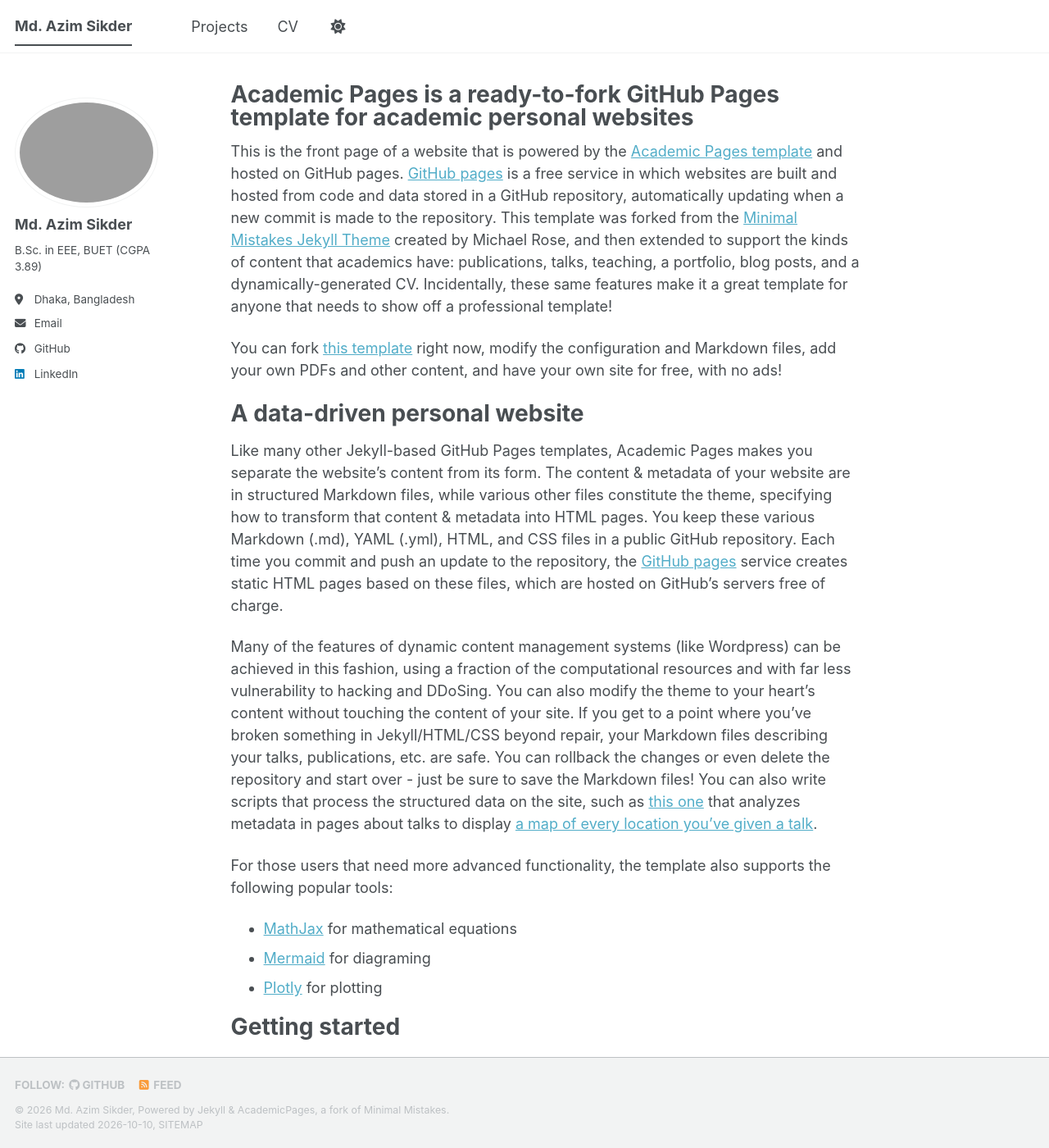
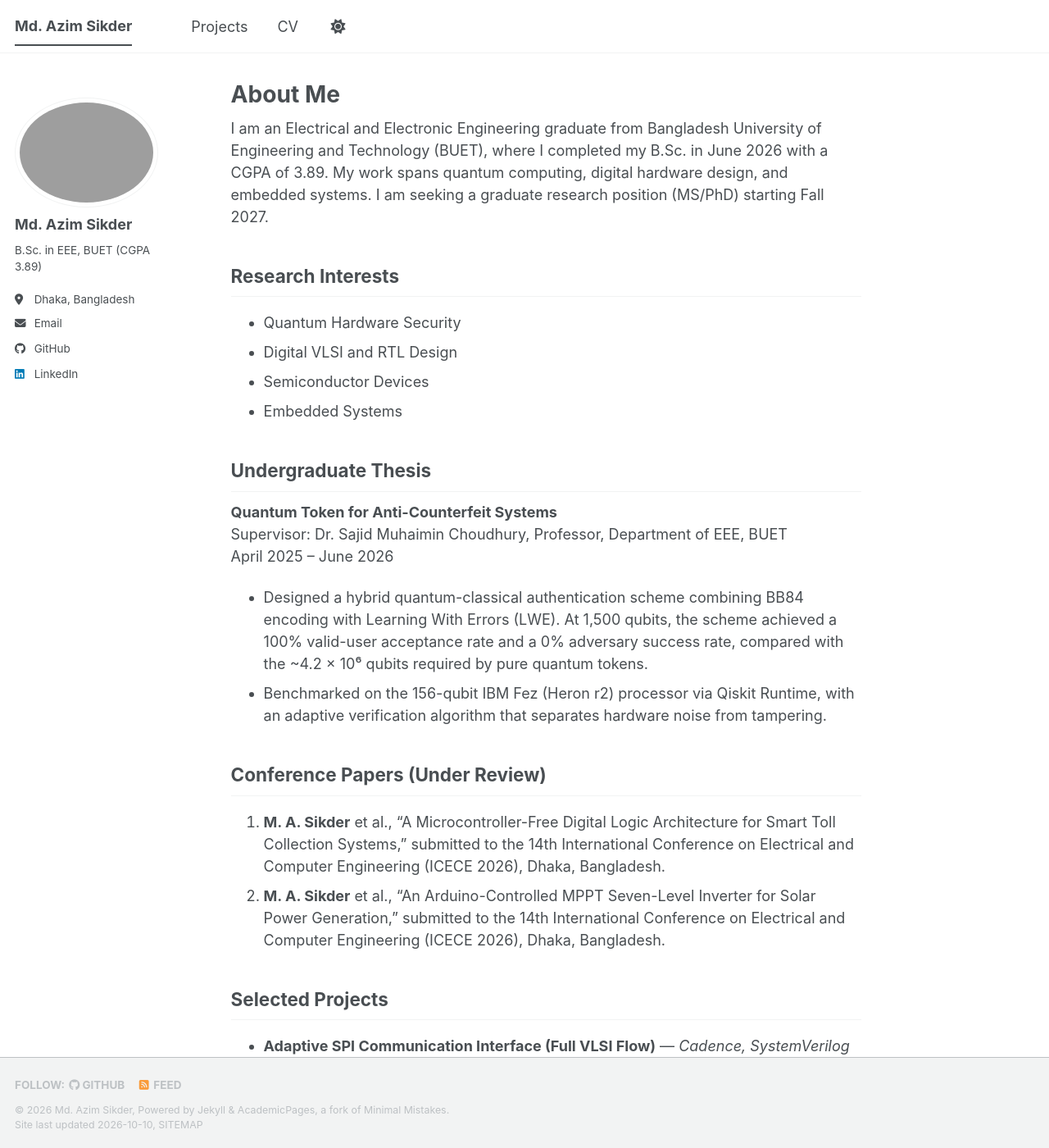
Before and after one commit to azimSikder/azimsikder.github.io, a Jekyll site: the page built from _pages/about.md, in a window 1280 px wide and 1400 px high. Shown: the whole window at 82% size. Built offline with Jekyll 4.4.1, drawn with Linux system fonts in a browser that asks for light colours; a style sheet for code colours, icons or effects is not loaded; some of the changed text lies outside the part shown.

Commit message:
Update about.md

```diff
--- a/_pages/about.md
+++ b/_pages/about.md
@@ -1,56 +1,69 @@
 ---
 permalink: /
-title: "Academic Pages is a ready-to-fork GitHub Pages template for academic personal websites"
+title: "About Me"
 author_profile: true
 redirect_from:
   - /about/
   - /about.html
 ---
 
-This is the front page of a website that is powered by the [Academic Pages template](https://github.com/academicpages/academicpages.github.io) and hosted on GitHub pages. [GitHub pages](https://pages.github.com) is a free service in which websites are built and hosted from code and data stored in a GitHub repository, automatically updating when a new commit is made to the repository. This template was forked from the [Minimal Mistakes Jekyll Theme](https://mmistakes.github.io/minimal-mistakes/) created by Michael Rose, and then extended to support the kinds of content that academics have: publications, talks, teaching, a portfolio, blog posts, and a dynamically-generated CV. Incidentally, these same features make it a great template for anyone that needs to show off a professional template!
+I am an Electrical and Electronic Engineering graduate from Bangladesh University of Engineering and Technology (BUET), where I completed my B.Sc. in June 2026 with a CGPA of 3.89. My work spans quantum computing, digital hardware design, and embedded systems. I am seeking a graduate research position (MS/PhD) starting Fall 2027.
 
- You can fork [this template](https://github.com/academicpages/academicpages.github.io) right now, modify the configuration and Markdown files, add your own PDFs and other content, and have your own site for free, with no ads!
+## Research Interests
 
-A data-driven personal website
-======
-Like many other Jekyll-based GitHub Pages templates, Academic Pages makes you separate the website's content from its form. The content & metadata of your website are in structured Markdown files, while various other files constitute the theme, specifying how to transform that content & metadata into HTML pages. You keep these various Markdown (.md), YAML (.yml), HTML, and CSS files in a public GitHub repository. Each time you commit and push an update to the repository, the [GitHub pages](https://pages.github.com/) service creates static HTML pages based on these files, which are hosted on GitHub's servers free of charge.
+- Quantum Hardware Security
+- Digital VLSI and RTL Design
+- Semiconductor Devices
+- Embedded Systems
 
-Many of the features of dynamic content management systems (like Wordpress) can be achieved in this fashion, using a fraction of the computational resources and with far less vulnerability to hacking and DDoSing. You can also modify the theme to your heart's content without touching the content of your site. If you get to a point where you've broken something in Jekyll/HTML/CSS beyond repair, your Markdown files describing your talks, publications, etc. are safe. You can rollback the changes or even delete the repository and start over - just be sure to save the Markdown files! You can also write scripts that process the structured data on the site, such as [this one](https://github.com/academicpages/academicpages.github.io/blob/master/talkmap.ipynb) that analyzes metadata in pages about talks to display [a map of every location you've given a talk](https://academicpages.github.io/talkmap.html).
+## Undergraduate Thesis
 
-For those users that need more advanced functionality, the template also supports the following popular tools:
-- [MathJax](https://www.mathjax.org/) for mathematical equations
-- [Mermaid](https://mermaid.js.org/) for diagraming
-- [Plotly](https://plotly.com/javascript/) for plotting
+**Quantum Token for Anti-Counterfeit Systems**
+Supervisor: Dr. Sajid Muhaimin Choudhury, Professor, Department of EEE, BUET
+April 2025 – June 2026
 
-Getting started
-======
-1. Register a GitHub account if you don't have one and confirm your e-mail (required!)
-1. Fork [this template](https://github.com/academicpages/academicpages.github.io) by clicking the "Use this template" button in the top right.
-1. Go to the repository's settings (rightmost item in the tabs that start with "Code", should be below "Unwatch"). Rename the repository "[your GitHub username].github.io", which will also be your website's URL.
-1. Set site-wide configuration and create content & metadata (see below -- also see [this set of diffs](https://archive.is/3TPas) showing what files were changed to set up [an example site](https://getorg-testacct.github.io) for a user with the username "getorg-testacct")
-1. Upload any files (like PDFs, .zip files, etc.) to the files/ directory. They will appear at https://[your GitHub username].github.io/files/example.pdf.
-1. Check status by going to the repository settings, in the "GitHub pages" section
+- Designed a hybrid quantum-classical authentication scheme combining BB84 encoding with Learning With Errors (LWE). At 1,500 qubits, the scheme achieved a 100% valid-user acceptance rate and a 0% adversary success rate, compared with the ~4.2 × 10⁶ qubits required by pure quantum tokens.
+- Benchmarked on the 156-qubit IBM Fez (Heron r2) processor via Qiskit Runtime, with an adaptive verification algorithm that separates hardware noise from tampering.
 
-Site-wide configuration
-------
-The main configuration file for the site is in the base directory in [_config.yml](https://github.com/academicpages/academicpages.github.io/blob/master/_config.yml), which defines the content in the sidebars and other site-wide features. You will need to replace the default variables with ones about yourself and your site's github repository. The configuration file for the top menu is in [_data/navigation.yml](https://github.com/academicpages/academicpages.github.io/blob/master/_data/navigation.yml). For example, if you don't have a portfolio or blog posts, you can remove those items from that navigation.yml file to remove them from the header.
+## Conference Papers (Under Review)
 
-Create content & metadata
-------
-For site content, there is one Markdown file for each type of content, which are stored in directories like _publications, _talks, _posts, _teaching, or _pages. For example, each talk is a Markdown file in the [_talks directory](https://github.com/academicpages/academicpages.github.io/tree/master/_talks). At the top of each Markdown file is structured data in YAML about the talk, which the theme will parse to do lots of cool stuff. The same structured data about a talk is used to generate the list of talks on the [Talks page](https://academicpages.github.io/talks), each [individual page](https://academicpages.github.io/talks/2012-03-01-talk-1) for specific talks, the talks section for the [CV page](https://academicpages.github.io/cv), and the [map of places you've given a talk](https://academicpages.github.io/talkmap.html) (if you run this [python file](https://github.com/academicpages/academicpages.github.io/blob/master/talkmap.py) or [Jupyter notebook](https://github.com/academicpages/academicpages.github.io/blob/master/talkmap.ipynb), which creates the HTML for the map based on the contents of the _talks directory).
+1. **M. A. Sikder** et al., "A Microcontroller-Free Digital Logic Architecture for Smart Toll Collection Systems," submitted to the 14th International Conference on Electrical and Computer Engineering (ICECE 2026), Dhaka, Bangladesh.
+2. **M. A. Sikder** et al., "An Arduino-Controlled MPPT Seven-Level Inverter for Solar Power Generation," submitted to the 14th International Conference on Electrical and Computer Engineering (ICECE 2026), Dhaka, Bangladesh.
 
-**Markdown generator**
+## Selected Projects
 
-The repository includes [a set of Jupyter notebooks](https://github.com/academicpages/academicpages.github.io/tree/master/markdown_generator
-) that converts a CSV containing structured data about talks or presentations into individual Markdown files that will be properly formatted for the Academic Pages template. The sample CSVs in that directory are the ones I used to create my own personal website at stuartgeiger.com. My usual workflow is that I keep a spreadsheet of my publications and talks, then run the code in these notebooks to generate the Markdown files, then commit and push them to the GitHub repository.
+- **Adaptive SPI Communication Interface (Full VLSI Flow)** — *Cadence, SystemVerilog*
+  RTL design, verification, synthesis, and physical layout of an SPI master/slave interface, with timing closure and DRC/LVS compliance.
+- **Class-A Common-Emitter RF Power Amplifier (433 MHz ISM Band)** — *Cadence Virtuoso*
+  Designed biasing and matching networks for stability (K > 1); characterized S-parameters, P1dB, and PAE.
+- **Smart Alert System for Natural Hazards** — *Embedded C, Sensors, IoT*
+  Multi-sensor IoT system with real-time P-wave detection for seismic early warning.
 
-How to edit your site's GitHub repository
-------
-Many people use a git client to create files on their local computer and then push them to GitHub's servers. If you are not familiar with git, you can directly edit these configuration and Markdown files directly in the github.com interface. Navigate to a file (like [this one](https://github.com/academicpages/academicpages.github.io/blob/master/_talks/2012-03-01-talk-1.md) and click the pencil icon in the top right of the content preview (to the right of the "Raw | Blame | History" buttons). You can delete a file by clicking the trashcan icon to the right of the pencil icon. You can also create new files or upload files by navigating to a directory and clicking the "Create new file" or "Upload files" buttons.
+## Industry Training
 
-Example: editing a Markdown file for a talk
-![Editing a Markdown file for a talk](/images/editing-talk.png)
+**VLSI Industry Attachment Program**, Siliconova — November 2025
+RTL design, Verilog HDL, SystemVerilog, verification, DFT, ATPG, physical design, analog layout, DRC/LVS, and IC packaging in the Cadence environment.
 
-For more info
-------
-More info about configuring Academic Pages can be found in [the guide](https://academicpages.github.io/markdown/), the [growing wiki](https://github.com/academicpages/academicpages.github.io/wiki), and you can always [ask a question on GitHub](https://github.com/academicpages/academicpages.github.io/discussions). The [guides for the Minimal Mistakes theme](https://mmistakes.github.io/minimal-mistakes/docs/configuration/) (which this theme was forked from) might also be helpful.
+## Technical Skills
+
+**Programming:** Python, C/C++, MATLAB, Verilog HDL, SystemVerilog, Qiskit, ARM Assembly, RISC-V Assembly
+**Design Tools:** Cadence, Quartus, PSpice, Proteus, MATLAB/Simulink, AutoCAD, PSAF
+**Hardware:** FPGA, STM32, Arduino, ESP32
+
+## Teaching and Mentoring
+
+**Independent Tutor** — 2022 – Present
+Taught undergraduate Electrical Engineering, Mathematics, and Physics to students from Stony Brook University (USA) and the University of Auckland (New Zealand).
+
+## Awards
+
+- Dean's List Scholarship, BUET
+- University Merit Stipend Scholarship, BUET
+- Champion, Integration Bee, organized by Tachyon (2022)
+- Exceptional Mentorship Award, Brain Stormers Academic and Admission Care (2023–2024)
+
+## Education
+
+**B.Sc. in Electrical and Electronic Engineering**
+Bangladesh University of Engineering and Technology (BUET), 2026
+CGPA: 3.89/4.00
```
